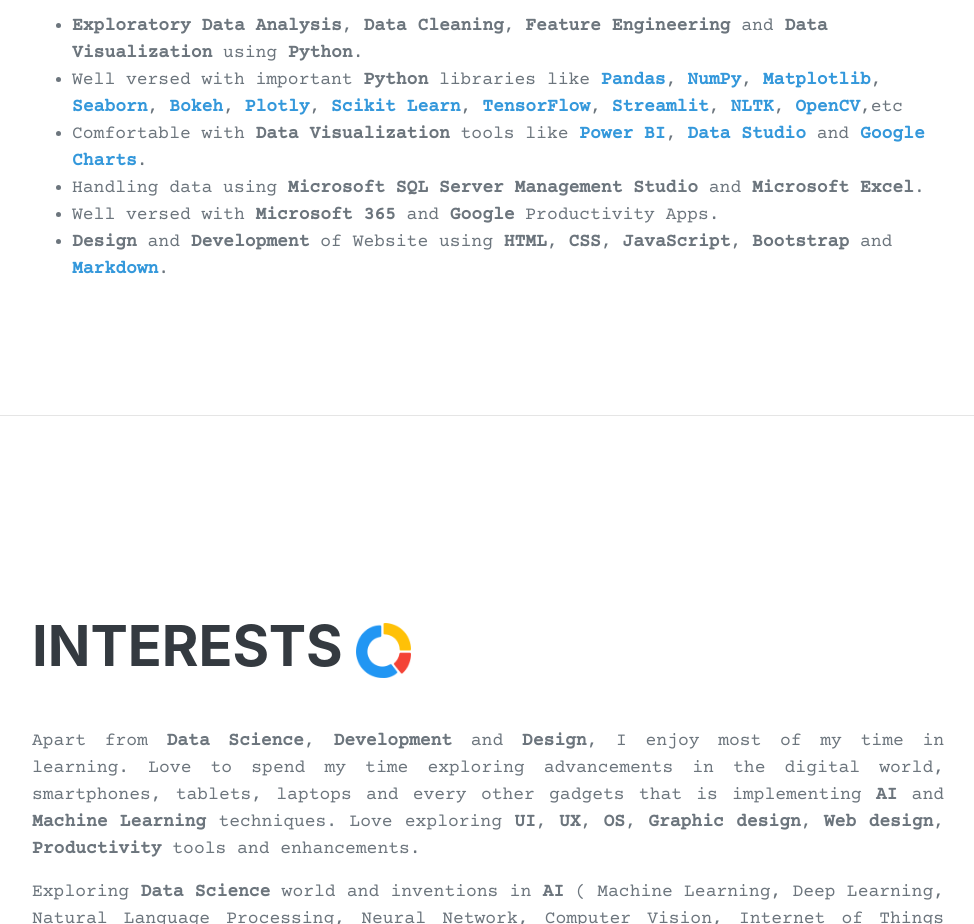
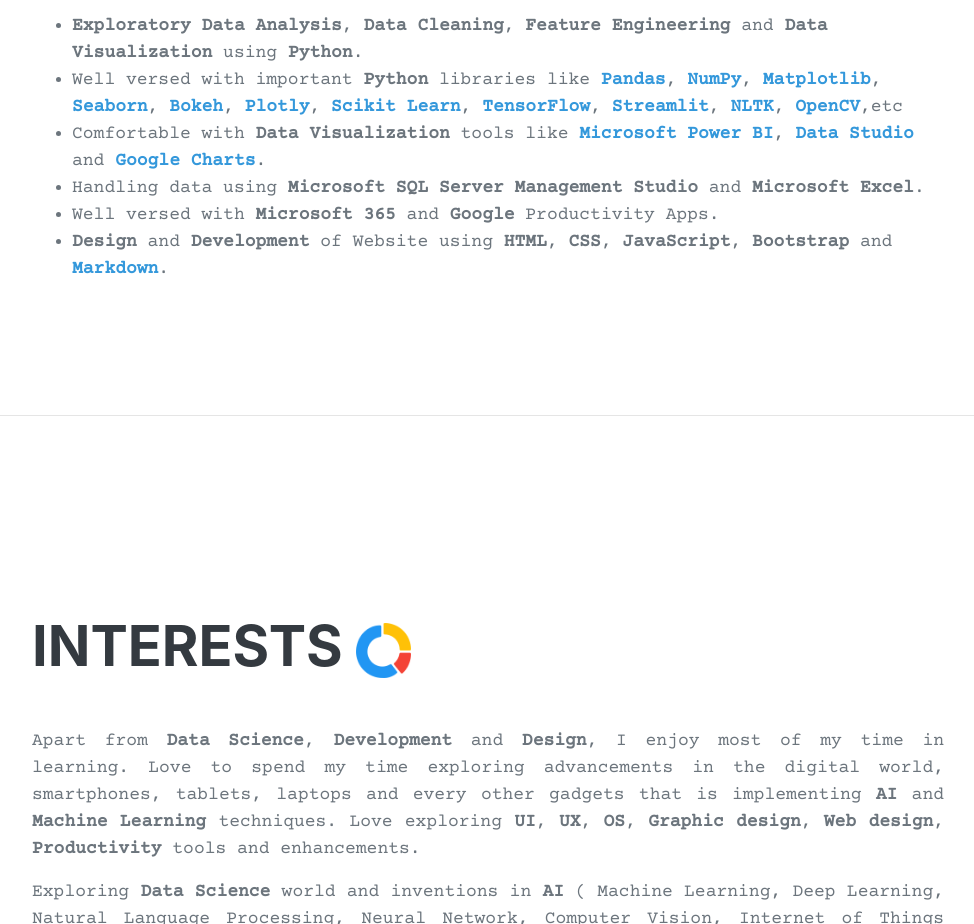
Before and after one commit to iamkirankumaryadav/Resume, a plain HTML site: page index.html in a window 1280 px wide. Shown: the part 3404-4328 px from the top of the page, without its empty margins (288-1262 px from the left). Drawn offline with Linux system fonts and the light colour scheme; a web font is replaced by a local one.

Commit message:
Update index.html

```diff
--- a/index.html
+++ b/index.html
@@ -227,7 +227,7 @@
                     </li>
                     <li>
                         Comfortable with <strong>Data Visualization</strong> tools like
-                        <strong><a style="text-decoration:none" href="https://powerbi.microsoft.com/en-us/" target="_blank">Power BI</a></strong>,
+                        <strong><a style="text-decoration:none" href="https://powerbi.microsoft.com/en-us/" target="_blank">Microsoft Power BI</a></strong>,
                         <strong><a style="text-decoration:none" href="https://datastudio.google.com/" target="_blank">Data Studio</a></strong> and
                         <strong><a style="text-decoration:none" href="https://developers.google.com/chart" target="_blank">Google Charts</a></strong>.
                     </li>
```
